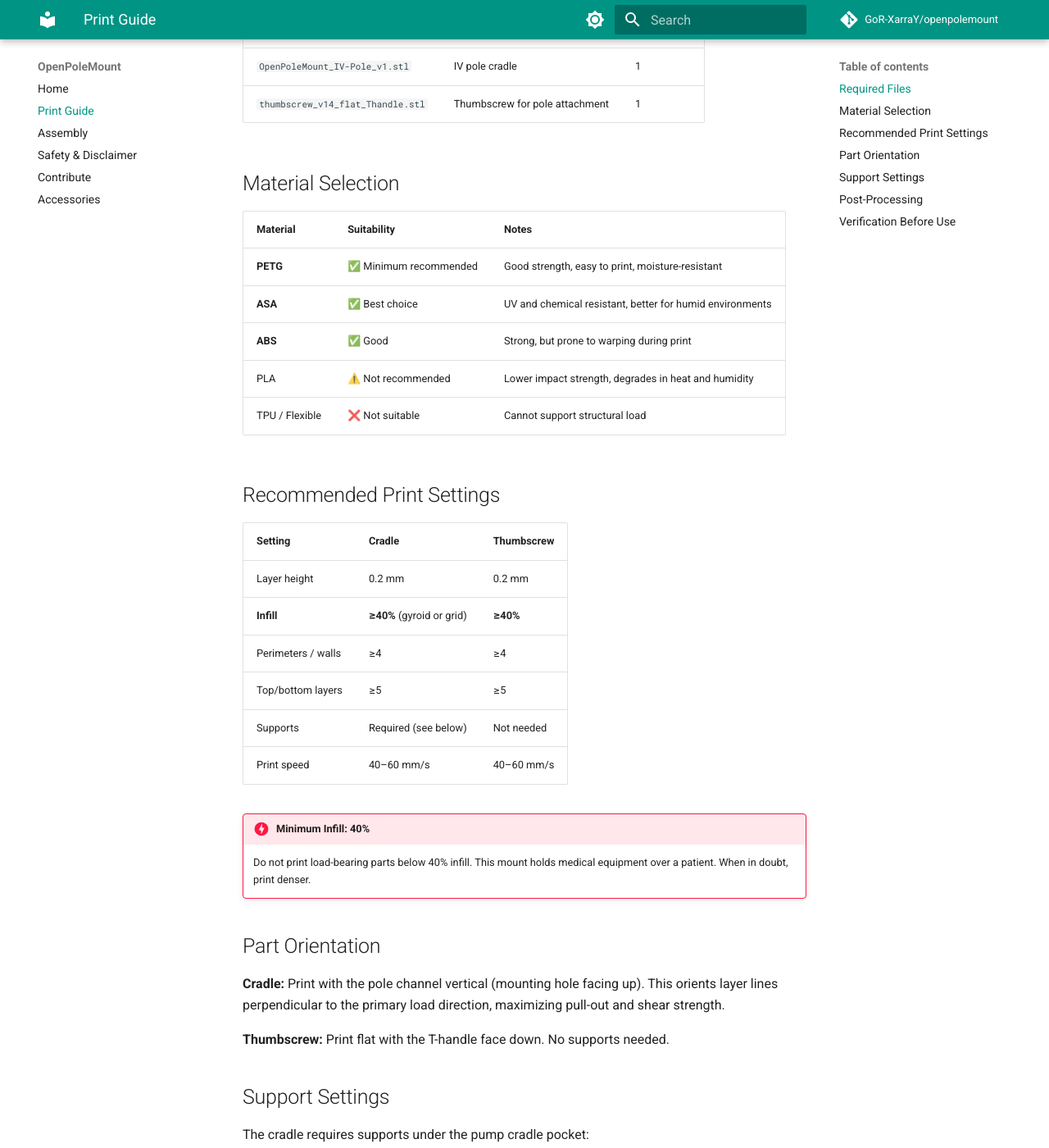
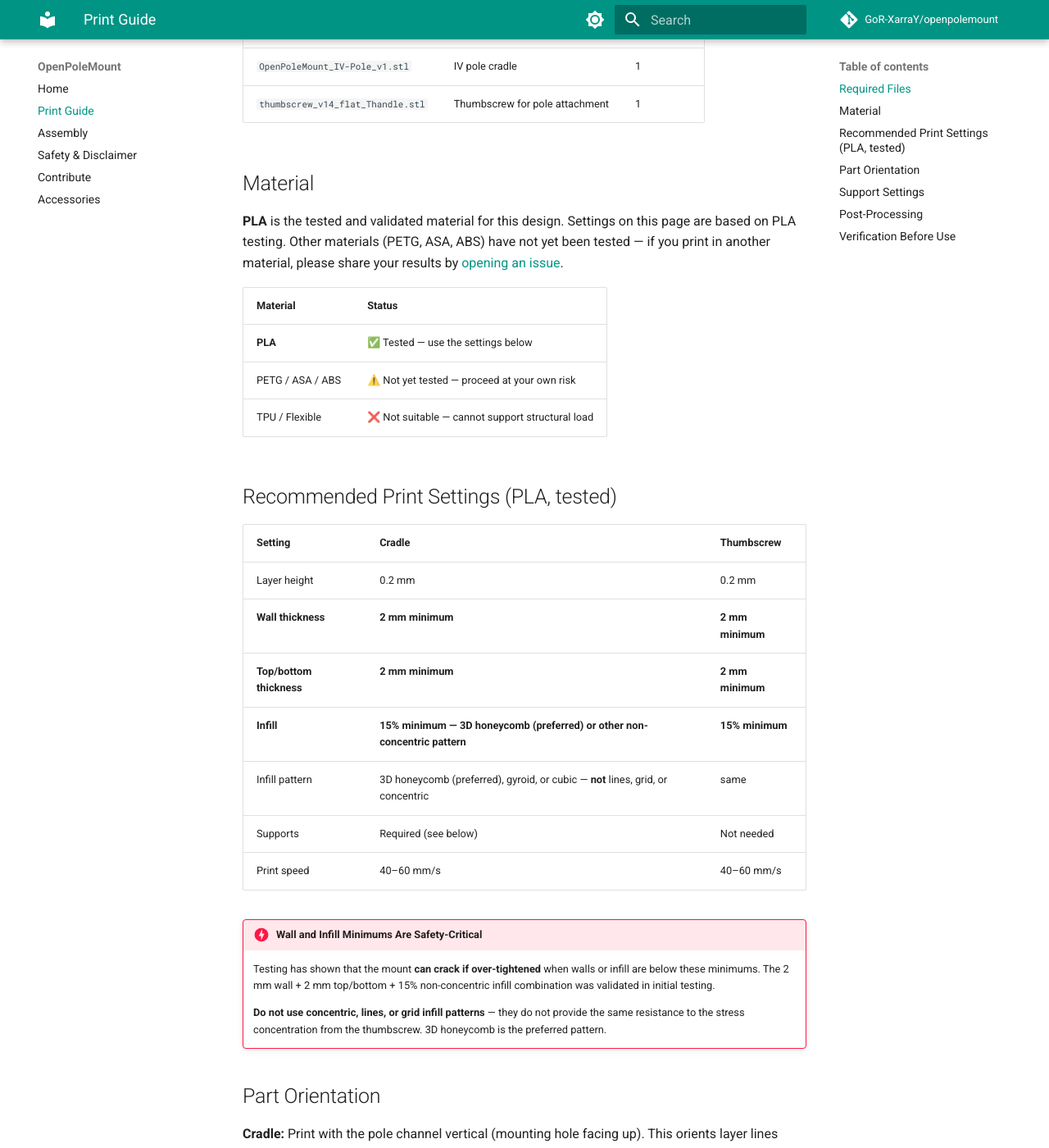
Before and after one commit to GoR-XarraY/openpolemount, an MkDocs documentation site: the page built from docs/print-settings.md, in a window 1280 px wide and 1400 px high, scrolled down 424 px. Shown: the whole window at 82% size. Built offline with MkDocs 1.6.1 and Material for MkDocs 9.7.7, drawn with Linux system fonts in a browser that asks for light colours; comment, search, counter and statistics services are not loaded; some of the changed text lies outside the part shown.

Commit message:
docs: update print settings with tested PLA values (2mm walls, 2mm top/bottom, 15% non-concentric infill, 3D honeycomb preferred; mount can crack if over-tightened below minimums)

```diff
--- a/docs/print-settings.md
+++ b/docs/print-settings.md
@@ -15,30 +15,39 @@ Download from [GitHub Releases](https://github.com/GoR-XarraY/openpolemount/rele
 | `OpenPoleMount_IV-Pole_v1.stl` | IV pole cradle | 1 |
 | `thumbscrew_v14_flat_Thandle.stl` | Thumbscrew for pole attachment | 1 |
 
-## Material Selection
+## Material
 
-| Material | Suitability | Notes |
-|---|---|---|
-| **PETG** | ✅ Minimum recommended | Good strength, easy to print, moisture-resistant |
-| **ASA** | ✅ Best choice | UV and chemical resistant, better for humid environments |
-| **ABS** | ✅ Good | Strong, but prone to warping during print |
-| PLA | ⚠️ Not recommended | Lower impact strength, degrades in heat and humidity |
-| TPU / Flexible | ❌ Not suitable | Cannot support structural load |
+**PLA** is the tested and validated material for this design. Settings on this page
+are based on PLA testing. Other materials (PETG, ASA, ABS) have not yet been tested —
+if you print in another material, please share your results by
+[opening an issue](https://github.com/GoR-XarraY/openpolemount/issues).
 
-## Recommended Print Settings
+| Material | Status |
+|---|---|
+| **PLA** | ✅ Tested — use the settings below |
+| PETG / ASA / ABS | ⚠️ Not yet tested — proceed at your own risk |
+| TPU / Flexible | ❌ Not suitable — cannot support structural load |
+
+## Recommended Print Settings (PLA, tested)
 
 | Setting | Cradle | Thumbscrew |
 |---|---|---|
 | Layer height | 0.2 mm | 0.2 mm |
-| **Infill** | **≥40%** (gyroid or grid) | **≥40%** |
-| Perimeters / walls | ≥4 | ≥4 |
-| Top/bottom layers | ≥5 | ≥5 |
+| **Wall thickness** | **2 mm minimum** | **2 mm minimum** |
+| **Top/bottom thickness** | **2 mm minimum** | **2 mm minimum** |
+| **Infill** | **15% minimum — 3D honeycomb (preferred) or other non-concentric pattern** | **15% minimum** |
+| Infill pattern | 3D honeycomb (preferred), gyroid, or cubic — **not** lines, grid, or concentric | same |
 | Supports | Required (see below) | Not needed |
 | Print speed | 40–60 mm/s | 40–60 mm/s |
 
-!!! danger "Minimum Infill: 40%"
-    Do not print load-bearing parts below 40% infill. This mount holds medical
-    equipment over a patient. When in doubt, print denser.
+!!! danger "Wall and Infill Minimums Are Safety-Critical"
+    Testing has shown that the mount **can crack if over-tightened** when walls
+    or infill are below these minimums. The 2 mm wall + 2 mm top/bottom + 15%
+    non-concentric infill combination was validated in initial testing.
+
+    **Do not use concentric, lines, or grid infill patterns** — they do not provide
+    the same resistance to the stress concentration from the thumbscrew.
+    3D honeycomb is the preferred pattern.
 
 ## Part Orientation
 
@@ -78,3 +87,8 @@ Run through this checklist before mounting any medical equipment:
 - [ ] Pump seats fully without rocking or side-to-side movement
 
 If any check fails, **do not use the part** — reprint with corrected settings.
+
+!!! warning "Over-Tightening Risk"
+    Once mounted, tighten the thumbscrew hand-tight plus one quarter-turn only.
+    Over-tightening is the primary cause of cradle failure even in correctly
+    printed parts. See the [Assembly Guide](assembly.md) for tightening instructions.
```
